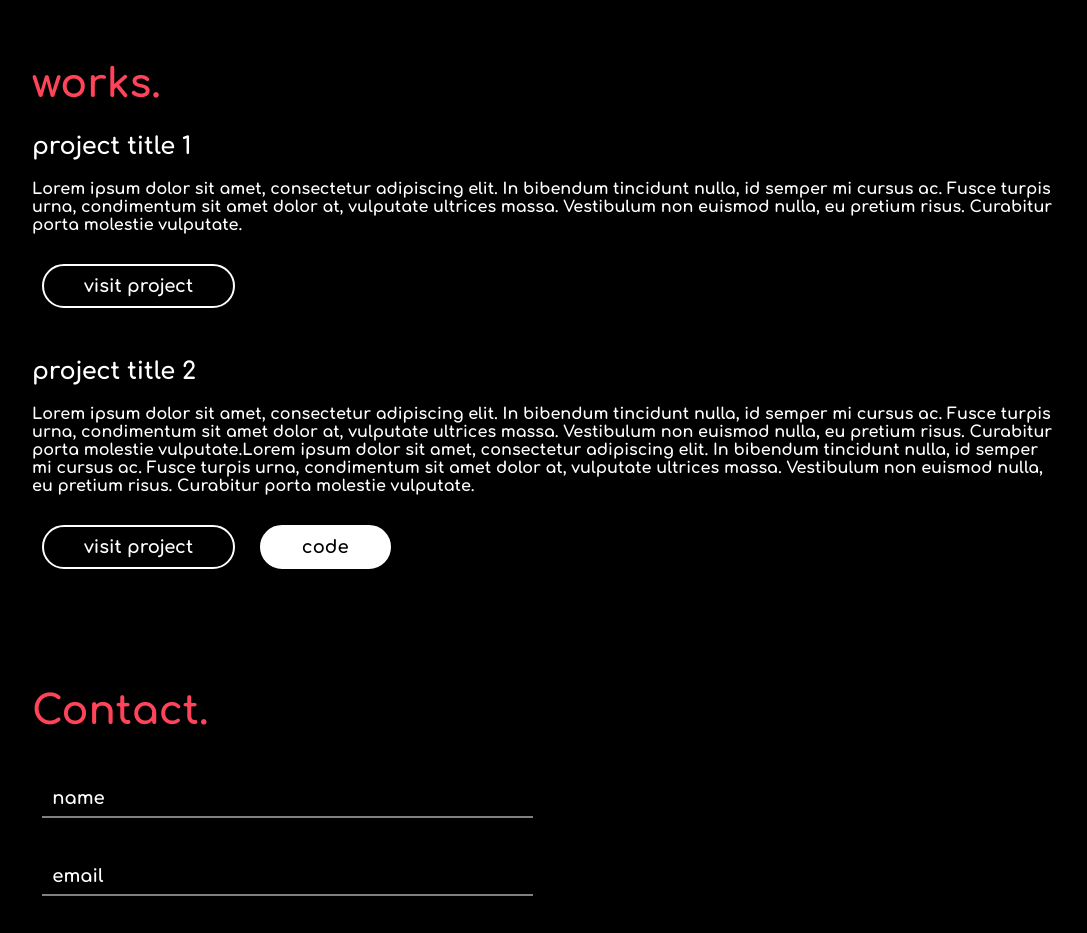
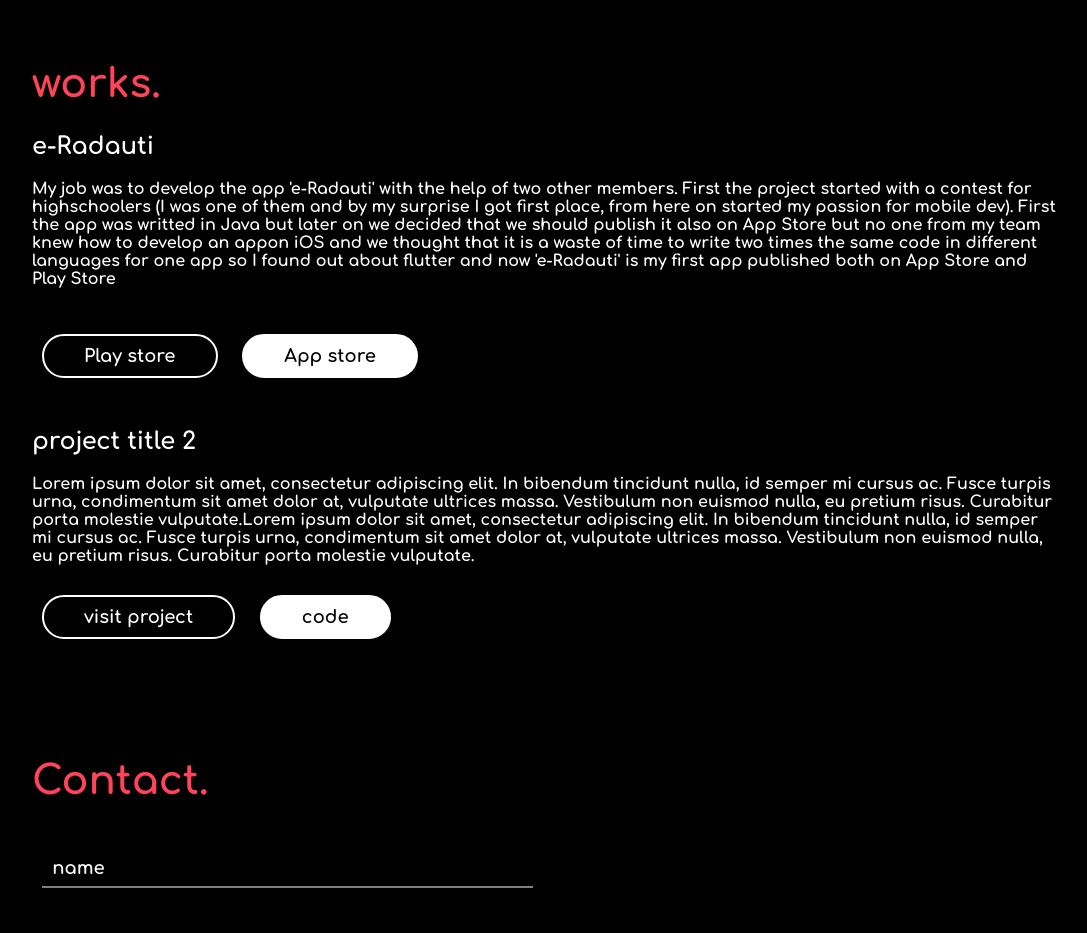
Before and after one commit to SK1n/sk1n.github.io, a plain HTML site: page index.html in a window 1280 px wide. Shown: the part 1160-2093 px from the top of the page, without its empty margins (96-1183 px from the left). Drawn offline with nearby package versions, Linux system fonts and the light colour scheme.

Commit message:
update projects

```diff
--- a/index.html
+++ b/index.html
@@ -1,5 +1,6 @@
 <!DOCTYPE html>
 <html lang="en">
+
 <head>
     <meta charset="UTF-8">
     <meta name="viewport" content="width=device-width, initial-scale=1.0">
@@ -7,10 +8,13 @@
     <title>Luis Scripcaru</title>
     <link rel="stylesheet" href="https://cdnjs.cloudflare.com/ajax/libs/animate.css/3.7.0/animate.min.css">
     <link href="https://fonts.googleapis.com/css?family=Comfortaa:700" rel="stylesheet">
-    <script src="https://code.jquery.com/jquery-3.3.1.min.js" integrity="sha256-FgpCb/KJQlLNfOu91ta32o/NMZxltwRo8QtmkMRdAu8=" crossorigin="anonymous"></script>
-    <link rel="stylesheet" href="https://use.fontawesome.com/releases/v5.7.1/css/all.css" integrity="sha384-fnmOCqbTlWIlj8LyTjo7mOUStjsKC4pOpQbqyi7RrhN7udi9RwhKkMHpvLbHG9Sr" crossorigin="anonymous">
+    <script src="https://code.jquery.com/jquery-3.3.1.min.js"
+        integrity="sha256-FgpCb/KJQlLNfOu91ta32o/NMZxltwRo8QtmkMRdAu8=" crossorigin="anonymous"></script>
+    <link rel="stylesheet" href="https://use.fontawesome.com/releases/v5.7.1/css/all.css"
+        integrity="sha384-fnmOCqbTlWIlj8LyTjo7mOUStjsKC4pOpQbqyi7RrhN7udi9RwhKkMHpvLbHG9Sr" crossorigin="anonymous">
     <link rel="stylesheet" href="index.css">
 </head>
+
 <body>
     <div id="loading">
         <div id="spinner"></div>
@@ -38,7 +42,16 @@
             <h1>skills.</h1>
             <div>
                 <p>
-                            Lorem ipsum dolor sit amet, consectetur adipiscing elit. In bibendum tincidunt nulla, id semper mi cursus ac. Fusce turpis urna, condimentum sit amet dolor at, vulputate ultrices massa. Vestibulum non euismod nulla, eu pretium risus. Curabitur porta molestie vulputate. Sed tortor enim, rhoncus vel mauris vitae, elementum condimentum augue. Donec fermentum lobortis lectus, in feugiat turpis faucibus et. Pellentesque luctus metus vitae augue lobortis sagittis vitae sit amet enim. Morbi egestas velit ac arcu fermentum lacinia. Nullam eget hendrerit neque. Cras et laoreet ante. Vivamus condimentum euismod commodo. Nulla pulvinar, turpis vitae condimentum tempor, ex ex eleifend quam, et maximus sapien mi sed est. Donec elit mi, dictum nec magna quis, mollis sollicitudin ligula. Maecenas ullamcorper ante vel ullamcorper mollis. Interdum et malesuada fames ac ante ipsum primis in faucibus.
+                    Lorem ipsum dolor sit amet, consectetur adipiscing elit. In bibendum tincidunt nulla, id semper mi
+                    cursus ac. Fusce turpis urna, condimentum sit amet dolor at, vulputate ultrices massa. Vestibulum
+                    non euismod nulla, eu pretium risus. Curabitur porta molestie vulputate. Sed tortor enim, rhoncus
+                    vel mauris vitae, elementum condimentum augue. Donec fermentum lobortis lectus, in feugiat turpis
+                    faucibus et. Pellentesque luctus metus vitae augue lobortis sagittis vitae sit amet enim. Morbi
+                    egestas velit ac arcu fermentum lacinia. Nullam eget hendrerit neque. Cras et laoreet ante. Vivamus
+                    condimentum euismod commodo. Nulla pulvinar, turpis vitae condimentum tempor, ex ex eleifend quam,
+                    et maximus sapien mi sed est. Donec elit mi, dictum nec magna quis, mollis sollicitudin ligula.
+                    Maecenas ullamcorper ante vel ullamcorper mollis. Interdum et malesuada fames ac ante ipsum primis
+                    in faucibus.
                 </p>
             </div>
         </div>
@@ -47,14 +60,31 @@
             <h1>works.</h1>
 
             <div class="project">
-                 <h2>project title 1</h2>
-                 <div>Lorem ipsum dolor sit amet, consectetur adipiscing elit. In bibendum tincidunt nulla, id semper mi cursus ac. Fusce turpis urna, condimentum sit amet dolor at, vulputate ultrices massa. Vestibulum non euismod nulla, eu pretium risus. Curabitur porta molestie vulputate.</div>
-                 <button class="btn_one">visit project</button>
+                <h2>e-Radauti</h2>
+                <div>
+                    <p>My job was to develop the app 'e-Radauti' with the help of two other members. First the project
+                        started with a contest for highschoolers (I was one of them and by my surprise I got first
+                        place, from here on started my passion for mobile dev). First the app was writted in Java but
+                        later on we decided that we should publish it also on App Store but no one from my team knew how
+                        to develop an appon iOS and we thought that it is a waste of time to write two times the same
+                        code in different languages for one app so I found out about flutter and now 'e-Radauti' is my
+                        first app published both on App Store and Play Store
+                    </p>
+                </div>
+                <button class=" btn_one"
+                    onclick="location.href='https://play.google.com/store/apps/details?id=radautiul_civic.e_radauti'">Play
+                    store</button>
+                <button class="btn_two">App store</button>
             </div>
 
             <div class="project">
                 <h2>project title 2</h2>
-                 <div>Lorem ipsum dolor sit amet, consectetur adipiscing elit. In bibendum tincidunt nulla, id semper mi cursus ac. Fusce turpis urna, condimentum sit amet dolor at, vulputate ultrices massa. Vestibulum non euismod nulla, eu pretium risus. Curabitur porta molestie vulputate.Lorem ipsum dolor sit amet, consectetur adipiscing elit. In bibendum tincidunt nulla, id semper mi cursus ac. Fusce turpis urna, condimentum sit amet dolor at, vulputate ultrices massa. Vestibulum non euismod nulla, eu pretium risus. Curabitur porta molestie vulputate.
+                <div>Lorem ipsum dolor sit amet, consectetur adipiscing elit. In bibendum tincidunt nulla, id semper mi
+                    cursus ac. Fusce turpis urna, condimentum sit amet dolor at, vulputate ultrices massa. Vestibulum
+                    non euismod nulla, eu pretium risus. Curabitur porta molestie vulputate.Lorem ipsum dolor sit amet,
+                    consectetur adipiscing elit. In bibendum tincidunt nulla, id semper mi cursus ac. Fusce turpis urna,
+                    condimentum sit amet dolor at, vulputate ultrices massa. Vestibulum non euismod nulla, eu pretium
+                    risus. Curabitur porta molestie vulputate.
                 </div>
                 <button class="btn_one">visit project</button>
                 <button class="btn_two">code</button>
@@ -83,4 +113,5 @@
     </div>
     <script src="index.js" type="text/javascript"></script>
 </body>
+
 </html>
```
Lines whose indentation alone changed are shown as unchanged.
